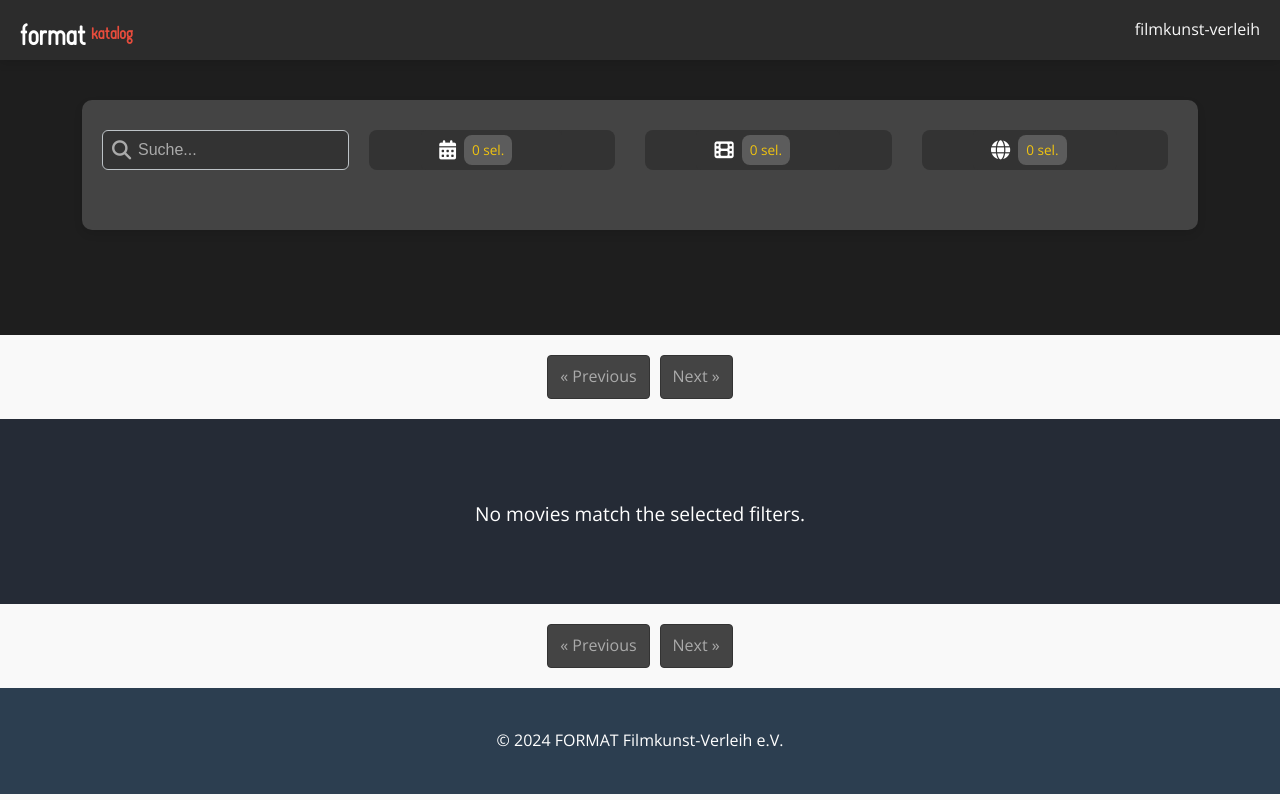
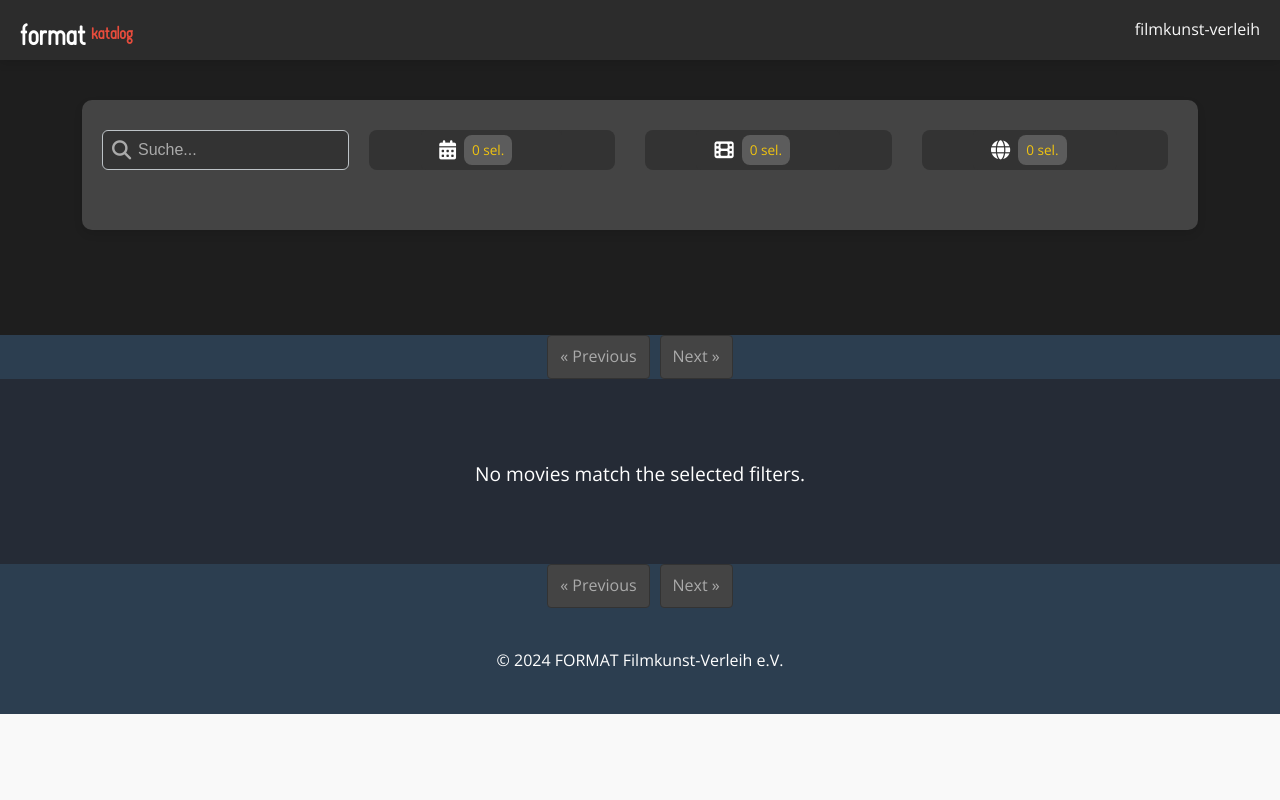
Before and after one commit to Sen2Bee/Format, a Flask app: page /catalog in a window 1280 px wide. Run offline with Flask 3, Linux system fonts and the light colour scheme; data that the repository does not hold is empty.

Commit message:
filter-container- part8 - Pagination background solved

```diff
--- a/static/css/components/pagination.css
+++ b/static/css/components/pagination.css
@@ -5,7 +5,8 @@
     display: flex;
     justify-content: center;
     align-items: center;
-    margin: 20px 0;
+
+    background-color: var(--primary-color);
 }
 
 .pagination nav ul {
@@ -47,7 +48,7 @@
 }
 
 .pagination nav ul li.disabled span {
-    background-color: #e0e0e0;
+    background-color: #8e0d0d;
     color: #aaa;
     cursor: not-allowed;
 }
```
